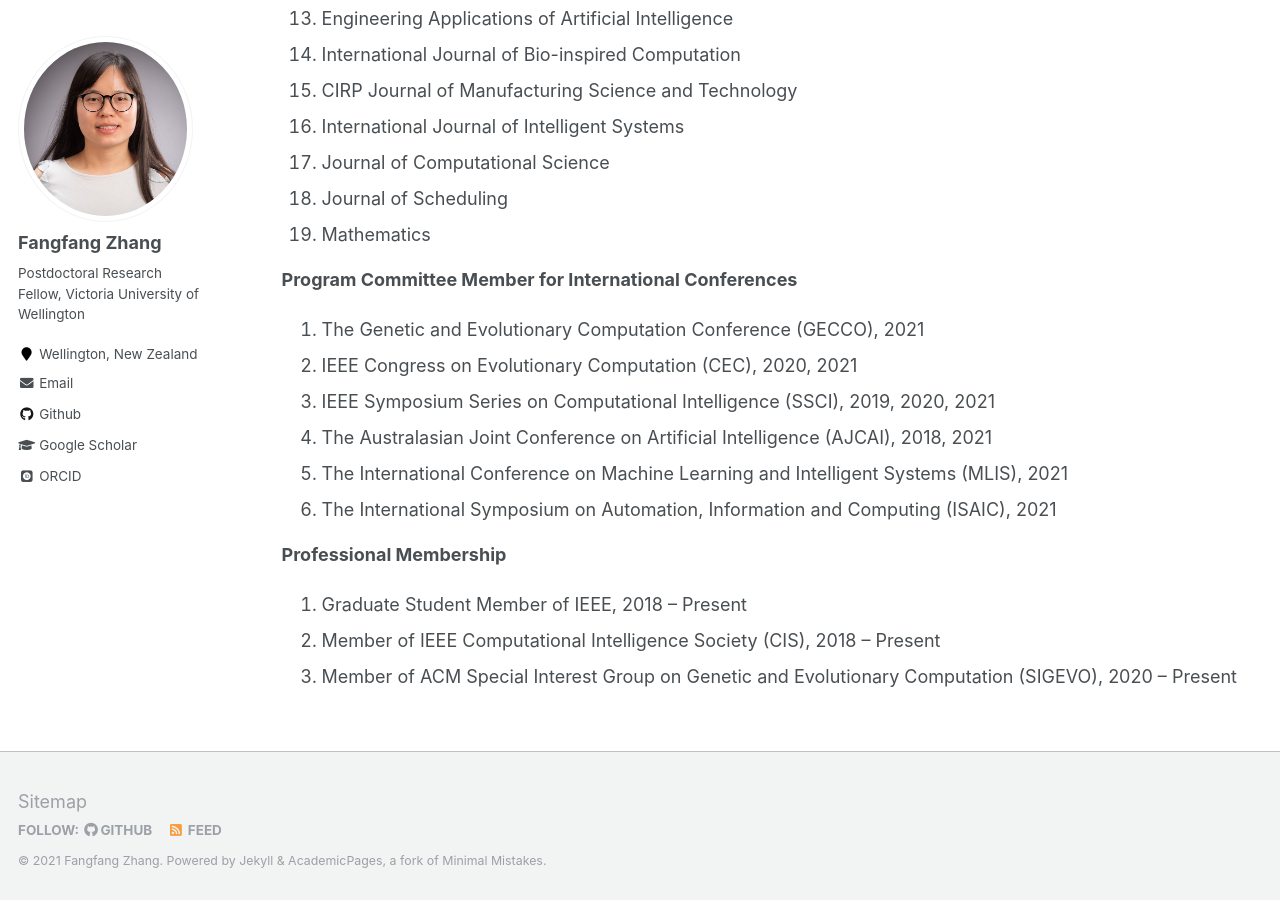
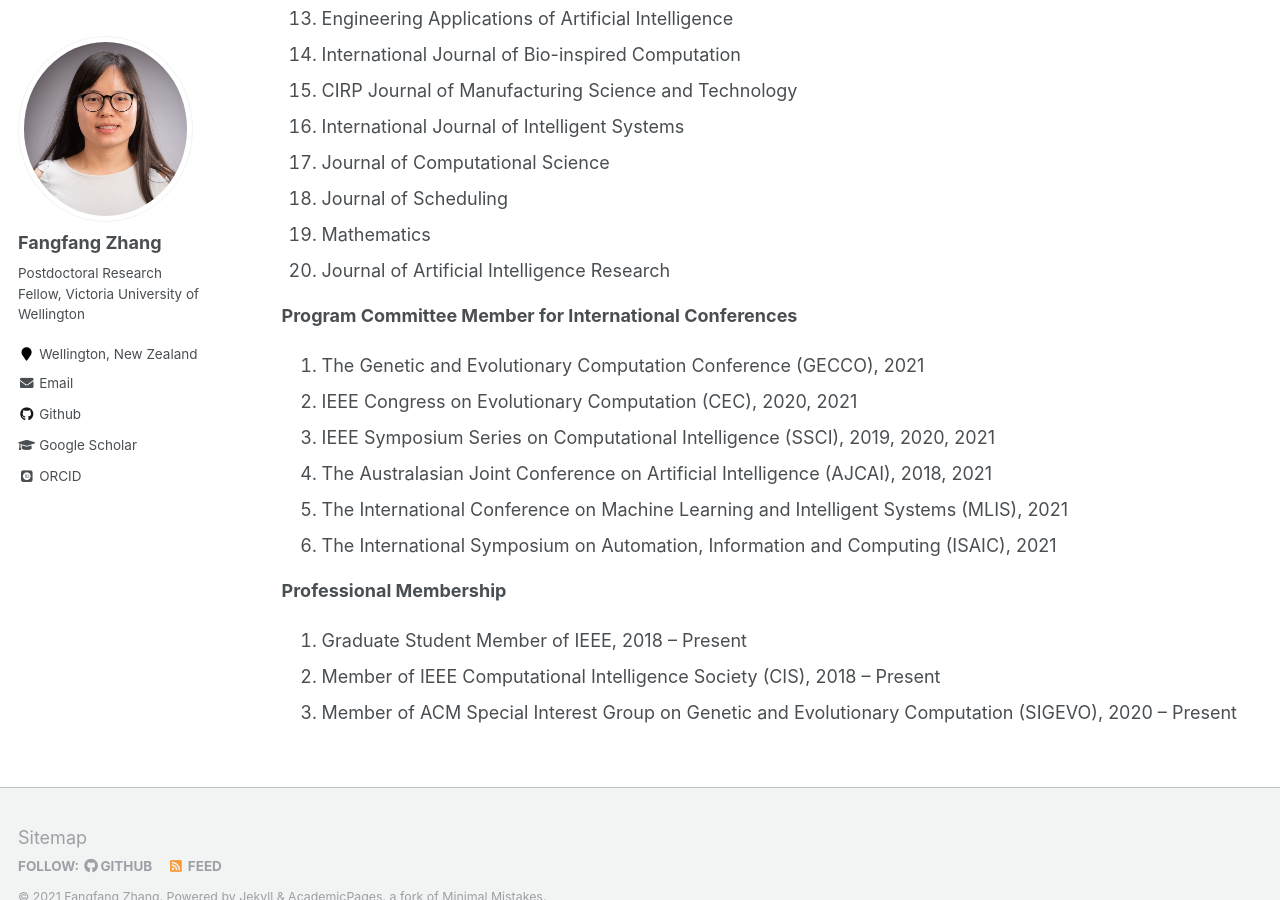
Before and after one commit to fangfang-zhang/fangfang-zhang.github.io, a Jekyll site: the page built from _pages/professional-activities.md, in a window 1280 px wide and 900 px high, scrolled down 1054 px. Built offline with Jekyll 4.4.1, drawn with Linux system fonts in a browser that asks for light colours; some web fonts are replaced.

Commit message:
add one reviewer

```diff
--- a/_pages/professional-activities.md
+++ b/_pages/professional-activities.md
@@ -36,6 +36,7 @@ author_profile: true
 17. Journal of Computational Science
 18. Journal of Scheduling
 19. Mathematics
+20. Journal of Artificial Intelligence Research
 
 **Program Committee Member for International Conferences**
 1. The Genetic and Evolutionary Computation Conference (GECCO), 2021
```
Also changed, not shown: 1 other file.
